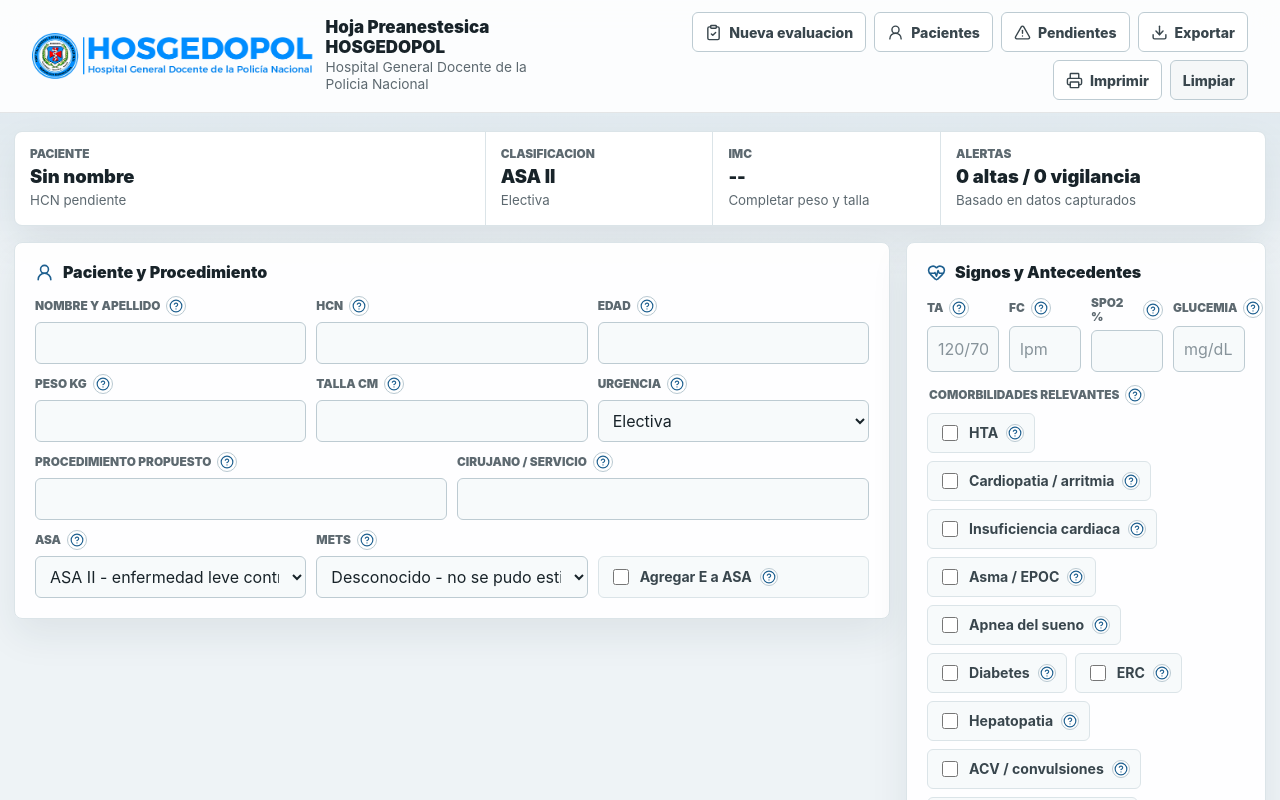
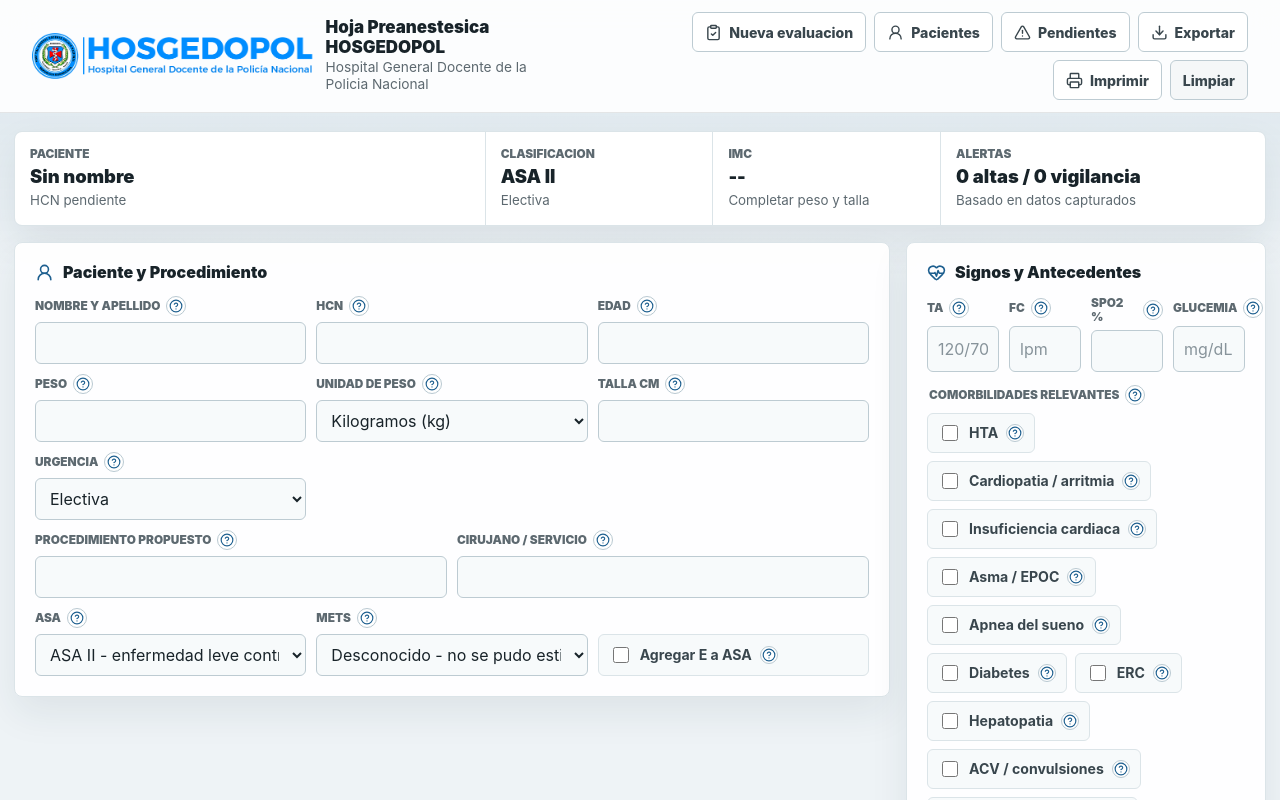
Before and after one commit to victorbeltre/Evaluacion-Anestesica, a React (Vite) app: page / in a window 1280 px wide. Shown: the top 800 px of the page. Built offline with nearby package versions, Linux system fonts and the light colour scheme.

Commit message:
feat: support pounds for patient weight

```diff
--- a/src/App.tsx
+++ b/src/App.tsx
@@ -20,6 +20,7 @@ type AsaClass = 'I' | 'II' | 'III' | 'IV' | 'V' | 'VI';
 type MetsClass = '<4' | '4-10' | '>10' | 'desconocido';
 type AnesthesiaPlan = 'General' | 'Sedacion IV' | 'MAC' | 'Regional' | 'Neuroaxial' | 'Local + sedacion' | 'TIVA';
 type FindingLevel = 'ok' | 'watch' | 'risk';
+type WeightUnit = 'kg' | 'lb';
 type ClearanceStatus = 'No requerido' | 'Pendiente' | 'Solicitado' | 'Recibido';
 type ClearanceDepartment = 'cardiology' | 'pulmonology' | 'endocrinology';
 type PendingCategory = 'Laboratorio' | 'Sangre' | 'Cardiologia' | 'Neumologia' | 'Endocrino' | 'Manual';
@@ -49,6 +50,7 @@ type FormState = {
   hcn: string;
   age: string;
   weight: string;
+  weightUnit: WeightUnit;
   height: string;
   procedure: string;
   surgeon: string;
@@ -131,6 +133,7 @@ type PendingItem = {
 
 type StoredEvaluation = FormState & {
   bmi?: string;
+  weightKg?: string;
   bloodType?: string;
   comorbiditiesAll?: string[];
   findings?: Finding[];
@@ -169,6 +172,7 @@ const initialForm: FormState = {
   hcn: '',
   age: '',
   weight: '',
+  weightUnit: 'kg',
   height: '',
   procedure: '',
   surgeon: '',
@@ -278,6 +282,11 @@ const urgencyOptions: SelectOption<FormState['urgency']>[] = [
   { value: 'Emergencia', label: 'Emergencia', help: 'No permite retraso significativo; marcar ASA E si corresponde.' },
 ];
 
+const weightUnitOptions: SelectOption<WeightUnit>[] = [
+  { value: 'kg', label: 'Kilogramos (kg)', help: 'Usar cuando la bascula reporte kg.' },
+  { value: 'lb', label: 'Libras (lb)', help: 'Usar cuando la bascula reporte libras; la app convierte a kg automaticamente.' },
+];
+
 const aboOptions: SelectOption[] = [
   { value: '', label: 'Pendiente', help: 'Seleccionar si aun no se conoce la tipificacion.' },
   { value: 'O', label: 'O', help: 'Grupo O.' },
@@ -380,7 +389,7 @@ const helpText = {
   patientName: 'Nombre y apellido del paciente. Se usa tambien para nombrar el archivo exportado.',
   hcn: 'Historia clinica numerica o codigo institucional. Se usa para guardar/exportar el registro.',
   age: 'Edad en anos. Extremos de edad cambian riesgo, farmacologia y reserva fisiologica.',
-  weight: 'Peso en kg. Sirve para IMC, dosis, via aerea y riesgo de apnea/aspiracion.',
+  weight: 'Peso reportado por la bascula. Puede registrarse en kg o lb; la app lo convierte a kg para IMC y reportes.',
   height: 'Talla en cm. Junto con peso calcula IMC.',
   procedure: 'Procedimiento propuesto. La magnitud quirurgica cambia riesgo, sangrado y tecnica.',
   surgeon: 'Cirujano o servicio solicitante.',
@@ -494,11 +503,35 @@ function formatAsa(form: FormState) {
   return `ASA ${form.asa}${form.emergencyAsa ? 'E' : ''}`;
 }
 
-function calculateBmi(weight: string, height: string) {
-  const kg = toNumber(weight);
+function convertWeightToKg(weight: string, unit: WeightUnit) {
+  const numericWeight = toNumber(weight);
+  if (Number.isNaN(numericWeight)) return Number.NaN;
+  return unit === 'lb' ? numericWeight / 2.2046226218 : numericWeight;
+}
+
+function getWeightKg(form: FormState) {
+  const kg = convertWeightToKg(form.weight, form.weightUnit);
+  if (Number.isNaN(kg)) return '';
+  return kg.toFixed(1);
+}
+
+function calculateBmi(weight: string, height: string, unit: WeightUnit = 'kg') {
+  const kg = convertWeightToKg(weight, unit);
   const cm = toNumber(height);
   if (!kg || !cm) return '';
   return (kg / (cm / 100) ** 2).toFixed(1);
+}
+
+function getWeightAlert(form: FormState): FieldAlert | undefined {
+  const kg = convertWeightToKg(form.weight, form.weightUnit);
+  if (Number.isNaN(kg)) return undefined;
+  if (kg < 30 || kg > 220) {
+    return {
+      level: 'risk',
+      message: `Peso fuera de rango normal luego de convertir a kg (30-220 kg). Peso calculado: ${kg.toFixed(1)} kg.`,
+    };
+  }
+  return undefined;
 }
 
 function getAllComorbidities(form: FormState) {
@@ -979,7 +1012,15 @@ function downloadBlob(blob: Blob, filename: string) {
 }
 
 function getReportPayload(form: FormState, bmi: string, findings: Finding[], recommendations: string[]) {
-  return { ...form, bmi, findings, recommendations, comorbiditiesAll: getAllComorbidities(form), bloodType: getBloodTypeLabel(form) };
+  return {
+    ...form,
+    bmi,
+    weightKg: getWeightKg(form),
+    findings,
+    recommendations,
+    comorbiditiesAll: getAllComorbidities(form),
+    bloodType: getBloodTypeLabel(form),
+  };
 }
 
 function readStoredRecords() {
@@ -994,6 +1035,7 @@ function buildStoredEvaluation(form: FormState, bmi: string, findings: Finding[]
   return {
     ...form,
     bmi,
+    weightKg: getWeightKg(form),
     bloodType: getBloodTypeLabel(form),
     comorbiditiesAll: getAllComorbidities(form),
     findings,
@@ -1020,7 +1062,7 @@ function buildDocHtml(form: FormState, bmi: string, findings: Finding[], recomme
   </head><body>
   <h1>Hoja Preanestesica HOSGEDOPOL</h1>
   <p><strong>Paciente:</strong> ${escapeHtml(form.patientName || 'Sin nombre')} | <strong>HCN:</strong> ${escapeHtml(form.hcn || '--')} | <strong>Edad:</strong> ${escapeHtml(form.age || '--')}</p>
-  <p><strong>Procedimiento:</strong> ${escapeHtml(form.procedure || 'Pendiente')} | <strong>ASA:</strong> ${escapeHtml(formatAsa(form))} | <strong>IMC:</strong> ${escapeHtml(bmi || '--')}</p>
+  <p><strong>Procedimiento:</strong> ${escapeHtml(form.procedure || 'Pendiente')} | <strong>ASA:</strong> ${escapeHtml(formatAsa(form))} | <strong>Peso:</strong> ${escapeHtml(getWeightKg(form) || '--')} kg | <strong>IMC:</strong> ${escapeHtml(bmi || '--')}</p>
   <div class="box"><h2>Laboratorios y tipificacion</h2><p>Hb ${escapeHtml(form.labs.hb || '--')} | Hto ${escapeHtml(form.labs.hct || '--')} | Plaquetas ${escapeHtml(form.labs.platelets || '--')} | Grupo ${escapeHtml(getBloodTypeLabel(form))} | Anticuerpos: ${escapeHtml(form.labs.antibodyScreen || '--')}</p></div>
   <div class="box"><h2>Serologias / examenes virales</h2><p>VDRL/RPR: ${escapeHtml(form.labs.vdrl || 'pendiente')} | HBsAg: ${escapeHtml(form.labs.hbsAg || 'pendiente')} | Anti-HBs/HVB: ${escapeHtml(form.labs.antiHbs || 'pendiente')} | Anti-HCV/HVC: ${escapeHtml(form.labs.antiHcv || 'pendiente')} | VIH: ${escapeHtml(form.labs.hiv || 'pendiente')}</p></div>
   <div class="box"><h2>Hallazgos relevantes</h2><ul>${list(findings.map((finding) => `${finding.title}: ${finding.detail}`))}</ul></div>
@@ -1052,6 +1094,7 @@ function normalizeForm(value?: Partial<FormState>): FormState {
     clearances: normalizeClearances(value?.clearances),
     plan: value?.plan?.length ? value.plan : initialForm.plan,
     comorbidities: value?.comorbidities || [],
+    weightUnit: value?.weightUnit || 'kg',
     manualPendingItems: value?.manualPendingItems || '',
   };
 }
@@ -1072,7 +1115,8 @@ export default function App() {
   const [records, setRecords] = useState<Record<string, StoredEvaluation>>(() => readStoredRecords());
   const [activeRecordKey, setActiveRecordKey] = useState(() => (canAutoSave(loadStoredForm() as FormState) ? getRecordBaseName(loadStoredForm() as FormState) : ''));
   const findings = useMemo(() => getFindings(form), [form]);
-  const bmi = useMemo(() => calculateBmi(form.weight, form.height), [form.weight, form.height]);
+  const bmi = useMemo(() => calculateBmi(form.weight, form.height, form.weightUnit), [form.height, form.weight, form.weightUnit]);
+  const weightKg = useMemo(() => getWeightKg(form), [form.weight, form.weightUnit]);
   const riskCount = findings.filter((finding) => finding.level === 'risk').length;
   const watchCount = findings.filter((finding) => finding.level === 'watch').length;
   const allComorbidities = useMemo(() => getAllComorbidities(form), [form]);
@@ -1262,7 +1306,7 @@ export default function App() {
         <div>
           <span>IMC</span>
           <strong>{bmi || '--'}</strong>
-          <small>{form.weight && form.height ? `${form.weight} kg / ${form.height} cm` : 'Completar peso y talla'}</small>
+          <small>{weightKg && form.height ? `${weightKg} kg / ${form.height} cm` : 'Completar peso y talla'}</small>
         </div>
         <div>
           <span>Alertas</span>
@@ -1281,11 +1325,18 @@ export default function App() {
             <TextField help={helpText.hcn} label="HCN" value={form.hcn} onChange={(value) => updateField('hcn', value)} />
             <TextField alert={getFieldAlert('age', form.age)} help={helpText.age} label="Edad" value={form.age} onChange={(value) => updateField('age', value)} />
             <TextField
-              alert={getFieldAlert('weight', form.weight)}
+              alert={getWeightAlert(form)}
               help={helpText.weight}
-              label="Peso kg"
+              label="Peso"
               value={form.weight}
               onChange={(value) => updateField('weight', value)}
+            />
+            <SelectField
+              help="Selecciona la unidad que muestra la bascula. El sistema convierte todo a kg automaticamente."
+              label="Unidad de peso"
+              value={form.weightUnit}
+              options={weightUnitOptions}
+              onChange={(value) => updateField('weightUnit', value as WeightUnit)}
             />
             <TextField
               alert={getFieldAlert('height', form.height)}
@@ -1649,6 +1700,7 @@ export default function App() {
           <div><span>Paciente</span><strong>{form.patientName || 'Sin nombre'}</strong></div>
           <div><span>HCN</span><strong>{form.hcn || '--'}</strong></div>
           <div><span>Edad</span><strong>{form.age || '--'}</strong></div>
+          <div><span>Peso</span><strong>{weightKg ? `${weightKg} kg` : '--'}</strong></div>
           <div><span>ASA</span><strong>{formatAsa(form)}</strong></div>
           <div><span>METs</span><strong>{form.mets}</strong></div>
           <div><span>IMC</span><strong>{bmi || '--'}</strong></div>
```
Also changed, not shown: 1 other file (tests, documents, lock files or other folders).
